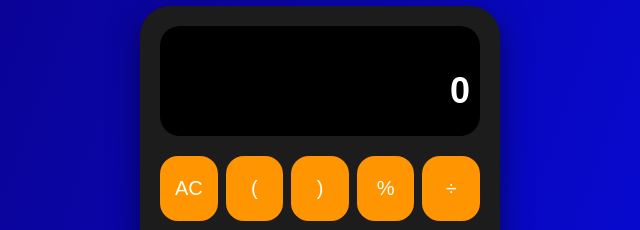
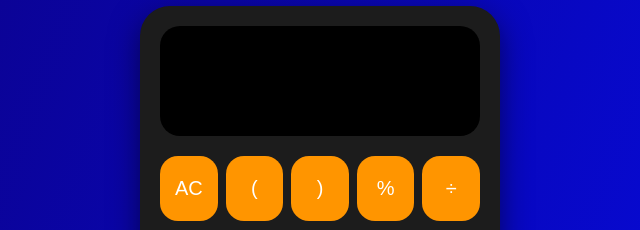
Before and after one commit to GabrielDozza/Calculadora, a plain HTML site: page index.html in a window 1280 px wide. Shown: the part 162-392 px from the top of the page, 320-960 px from the left. Drawn offline with Linux system fonts and the light colour scheme.

Commit message:
calculadora finalizada

```diff
--- a/index.html
+++ b/index.html
@@ -15,7 +15,7 @@
 
     <div class="visor" id = "visor">
         <div class="historico" id = "historico"></div>
-        <div class="resultado" id = "resultado">0</div>
+        <div class="resultado" id = "resultado"></div>
     </div>
 
     <div class="botoes">
--- a/script.js
+++ b/script.js
@@ -59,18 +59,15 @@ function adicionarValor(valor) {
         return;
     }
 
-    // ❌ impedir "--"
     if (ultimo === "-") return;
     }
-
-    // Evitar múltiplos pontos
+s
     if (valor === ".") {
         let partes = expressao.split(/[+\-*/]/);
         let ultimoNumero = partes[partes.length - 1];
         if (ultimoNumero.includes(".")) return;
     }
 
-    // Controle de %
     if (valor === "%") {
         if (expressao === "") return;
         let ultimo = expressao.slice(-1);
@@ -84,7 +81,6 @@ function adicionarValor(valor) {
         if (fechadas >= abertas) return;
     }
 
-    // Multiplicação automática
     if (
         expressao !== "" &&
         (
--- a/style.css
+++ b/style.css
@@ -67,7 +67,6 @@ button:active {
 }
 
 
-/* NÚMEROS */
 .numero {
     background: #2a2a2a;
     color: white;
```
